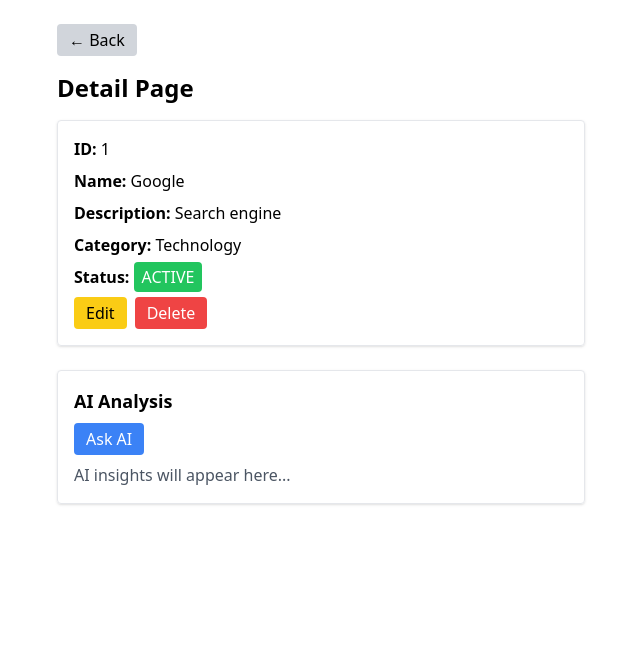
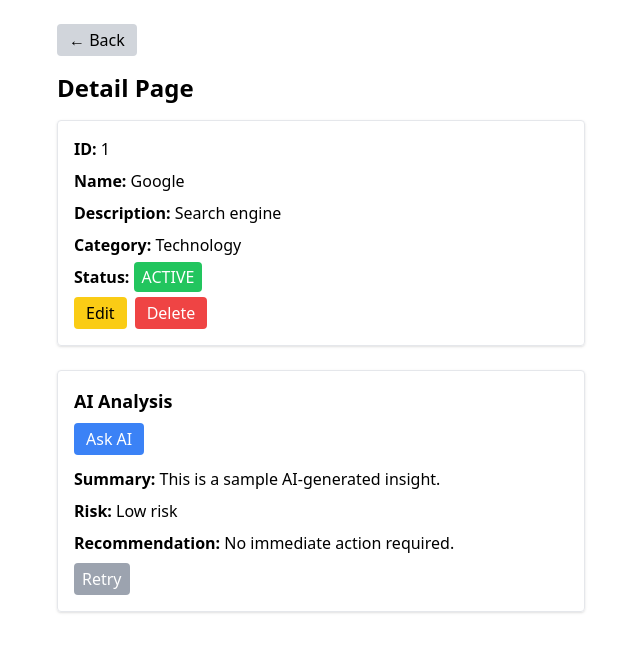
Before and after one commit to tecsxpert/personal-data-inventory, a React app in the folder frontend/: page /detail/1 in a window 1280 px wide. Both pictures are taken after a click on the button "Ask AI". Shown: the top 652 px of the page, without its empty margins (319-959 px from the left). Built offline with nearby package versions, Linux system fonts and the light colour scheme; no server answers; the HTML template or start-up script is replaced by a standard one.

Commit message:
Day 8 — Implement AI panel with loading state, response display, and retry functionality

```diff
--- a/frontend/src/pages/Detail.jsx
+++ b/frontend/src/pages/Detail.jsx
@@ -1,12 +1,14 @@
 import { useEffect, useState } from "react";
-import { useParams } from "react-router-dom";
+import { useParams, useNavigate } from "react-router-dom";
 import api from "../services/api";
-import { useNavigate } from "react-router-dom";
 
 export default function Detail() {
   const { id } = useParams();
+  const navigate = useNavigate();
+
   const [data, setData] = useState(null);
-  const navigate = useNavigate();
+  const [aiLoading, setAiLoading] = useState(false);
+  const [aiResponse, setAiResponse] = useState(null);
 
   useEffect(() => {
     api
@@ -14,7 +16,7 @@
       .then((res) => {
         setData(res.data);
       })
-    .catch((err) => {
+      .catch(() => {
         console.error("API failed, using dummy data");
 
         setData({
@@ -22,28 +24,46 @@
           name: "Google",
           description: "Search engine",
           category: "Technology",
-  status: "ACTIVE", // ✅ add this
+          status: "ACTIVE",
         });
       });
   }, [id]);
+
+  const handleAskAI = () => {
+    setAiLoading(true);
+
+    setTimeout(() => {
+      setAiResponse({
+        summary: "This is a sample AI-generated insight.",
+        risk: "Low risk",
+        recommendation: "No immediate action required.",
+      });
+
+      setAiLoading(false);
+    }, 1500);
+  };
 
   if (!data) return <p>Loading...</p>;
 
   return (
     <div className="p-6 max-w-xl mx-auto">
+      {/* Back Button */}
       <button
         onClick={() => navigate(-1)}
         className="mb-4 bg-gray-300 px-3 py-1 rounded hover:bg-gray-400"
       >
         ← Back
       </button>
+
       <h2 className="text-2xl font-bold mb-4">Detail Page</h2>
 
+      {/* Detail Card */}
       <div className="border rounded p-4 space-y-2 shadow">
         <p><b>ID:</b> {data.id}</p>
         <p><b>Name:</b> {data.name}</p>
         <p><b>Description:</b> {data.description}</p>
         <p><b>Category:</b> {data.category}</p>
+
         <p>
           <b>Status:</b>{" "}
           <span
@@ -58,33 +78,55 @@
             {data.status}
           </span>
         </p>
+
+        <div className="mt-3 flex gap-2">
           <button
             onClick={() => navigate(`/edit/${data.id}`)}
-  className="bg-yellow-400 px-3 py-1 rounded hover:bg-yellow-500 mt-3"
+            className="bg-yellow-400 px-3 py-1 rounded hover:bg-yellow-500"
           >
             Edit
           </button>
+
           <button
             onClick={() => alert("Delete clicked")}
-  className="bg-red-500 text-white px-3 py-1 rounded hover:bg-red-600 mt-3 ml-2"
+            className="bg-red-500 text-white px-3 py-1 rounded hover:bg-red-600"
           >
             Delete
           </button>
         </div>
+      </div>
 
+      {/* AI Section */}
       <div className="mt-6 border rounded p-4 shadow">
         <h3 className="text-lg font-semibold mb-2">AI Analysis</h3>
 
         <button
-    onClick={() => alert("AI Analysis coming soon")}
+          onClick={handleAskAI}
           className="bg-blue-500 text-white px-3 py-1 rounded hover:bg-blue-600"
         >
           Ask AI
         </button>
 
+        {aiLoading ? (
+          <p className="mt-2 text-blue-500">Loading AI response...</p>
+        ) : aiResponse ? (
+          <div className="mt-3 space-y-2">
+            <p><b>Summary:</b> {aiResponse.summary}</p>
+            <p><b>Risk:</b> {aiResponse.risk}</p>
+            <p><b>Recommendation:</b> {aiResponse.recommendation}</p>
+
+            <button
+              onClick={handleAskAI}
+              className="bg-gray-400 text-white px-2 py-1 rounded hover:bg-gray-500 mt-2"
+            >
+            Retry
+            </button>
+          </div>
+        ) : (
           <p className="mt-2 text-gray-600">
             AI insights will appear here...
           </p>
+        )}
       </div>
     </div>
   );
```
Lines whose indentation alone changed are shown as unchanged.
